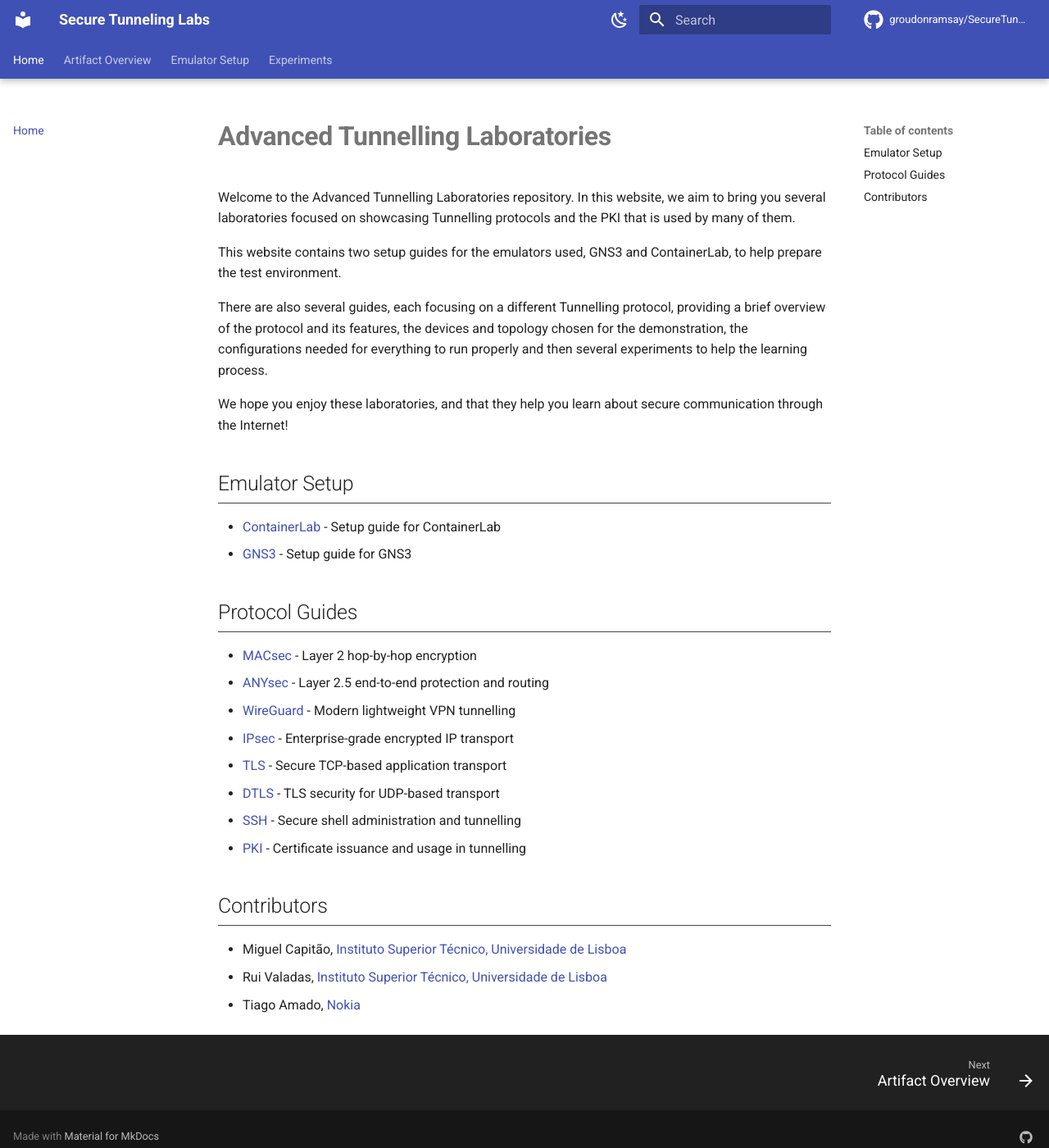
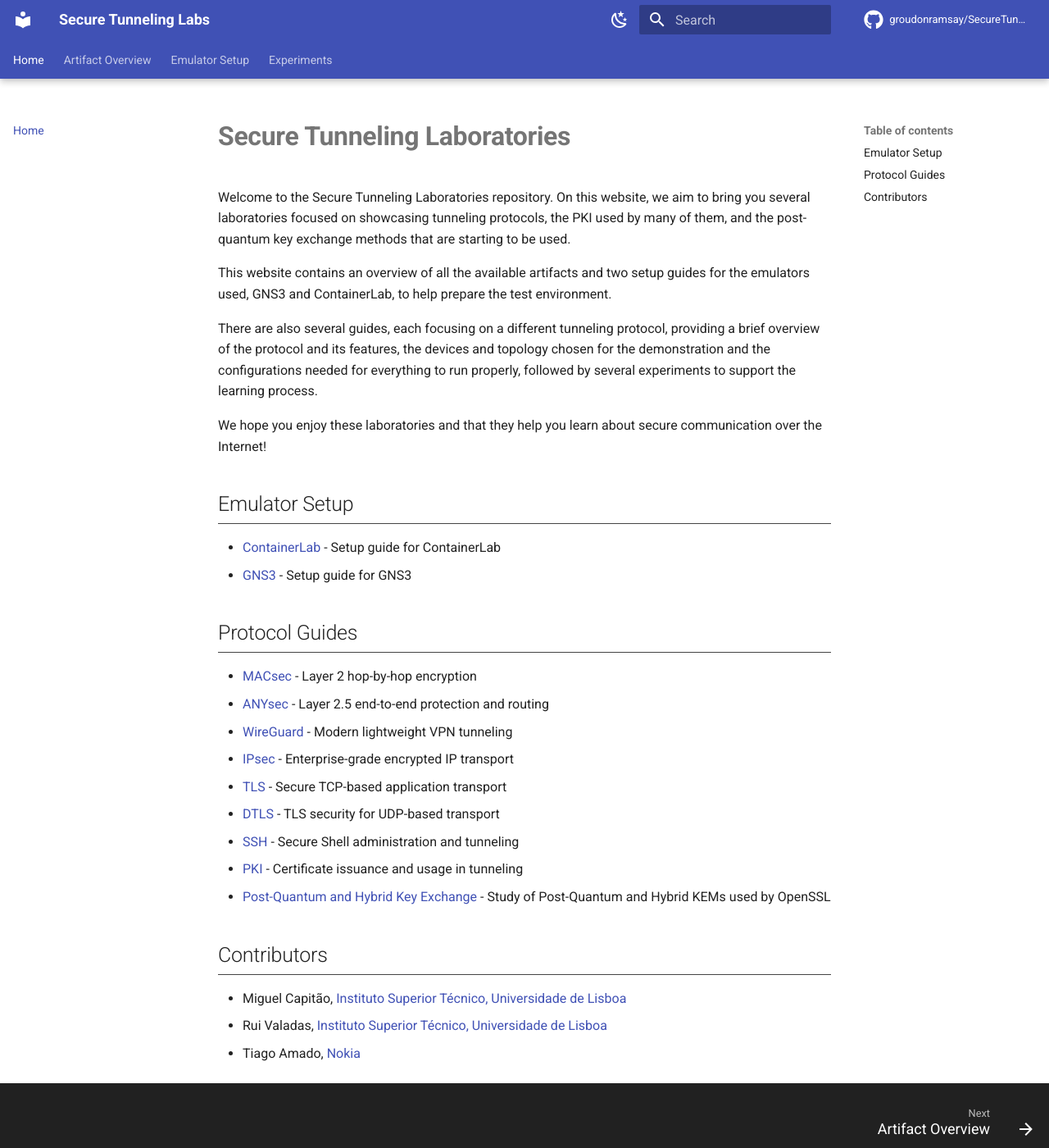
Before and after one commit to GroudonRamsay/AdvancedTunnellingLabs, an MkDocs documentation site: the page built from docs/index.md, in a window 1280 px wide and 1400 px high. Shown: the whole window at 82% size. Built offline with MkDocs 1.6.1 and Material for MkDocs 9.7.7, drawn with Linux system fonts in a browser that asks for light colours; comment, search, counter and statistics services are not loaded.

Commit message:
Second review of Home page

```diff
--- a/docs/index.md
+++ b/docs/index.md
@@ -1,13 +1,13 @@
-# Advanced Tunnelling Laboratories
+# Secure Tunneling Laboratories
 
-Welcome to the Advanced Tunnelling Laboratories repository.
-In this website, we aim to bring you several laboratories focused on showcasing Tunnelling protocols and the PKI that is used by many of them.
+Welcome to the Secure Tunneling Laboratories repository.
+On this website, we aim to bring you several laboratories focused on showcasing tunneling protocols, the PKI used by many of them, and the post-quantum key exchange methods that are starting to be used.
 
-This website contains two setup guides for the emulators used, GNS3 and ContainerLab, to help prepare the test environment.
+This website contains an overview of all the available artifacts and two setup guides for the emulators used, GNS3 and ContainerLab, to help prepare the test environment.
 
-There are also several guides, each focusing on a different Tunnelling protocol, providing a brief overview of the protocol and its features, the devices and topology chosen for the demonstration, the configurations needed for everything to run properly and then several experiments to help the learning process.
+There are also several guides, each focusing on a different tunneling protocol, providing a brief overview of the protocol and its features, the devices and topology chosen for the demonstration and the configurations needed for everything to run properly, followed by several experiments to support the learning process.
 
-We hope you enjoy these laboratories, and that they help you learn about secure communication through the Internet!
+We hope you enjoy these laboratories and that they help you learn about secure communication over the Internet!
 
 ## Emulator Setup
 
@@ -18,12 +18,13 @@ We hope you enjoy these laboratories, and that they help you learn about secure
 
 - [MACsec](macsec/index.md) - Layer 2 hop-by-hop encryption
 - [ANYsec](anysec/index.md) - Layer 2.5 end-to-end protection and routing
-- [WireGuard](wireguard/index.md) - Modern lightweight VPN tunnelling
+- [WireGuard](wireguard/index.md) - Modern lightweight VPN tunneling
 - [IPsec](ipsec/index.md) - Enterprise-grade encrypted IP transport
 - [TLS](tls/index.md) - Secure TCP-based application transport
 - [DTLS](dtls/index.md) - TLS security for UDP-based transport
-- [SSH](ssh/index.md) - Secure shell administration and tunnelling
-- [PKI](pki/index.md) - Certificate issuance and usage in tunnelling
+- [SSH](ssh/index.md) - Secure Shell administration and tunneling
+- [PKI](pki/index.md) - Certificate issuance and usage in tunneling
+- [Post-Quantum and Hybrid Key Exchange](pq/index.md) - Study of Post-Quantum and Hybrid KEMs used by OpenSSL
 
 ## Contributors
 
```
